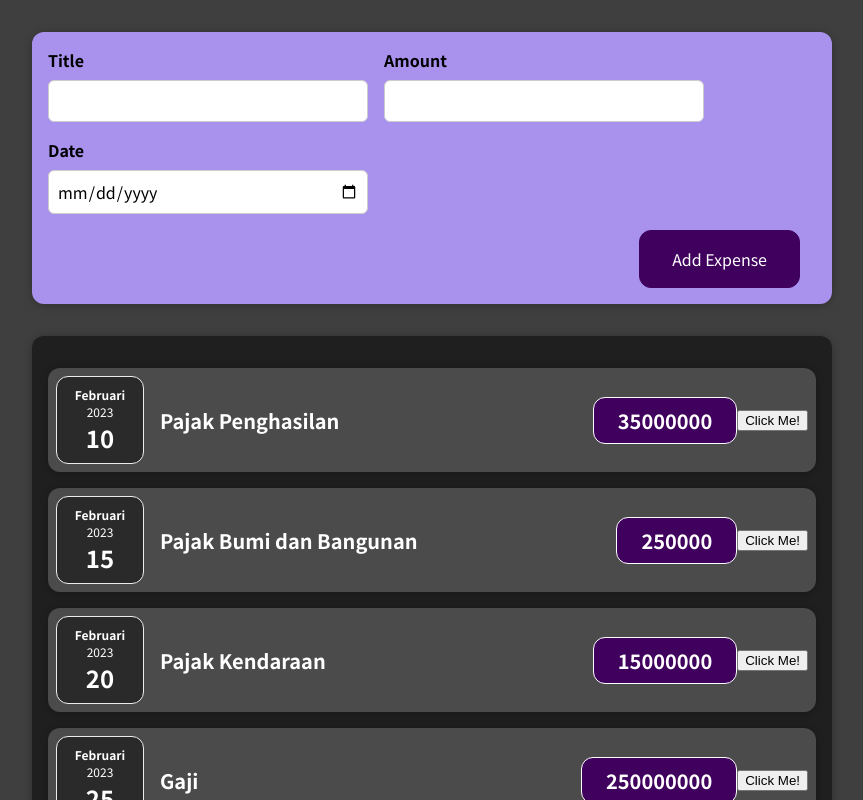
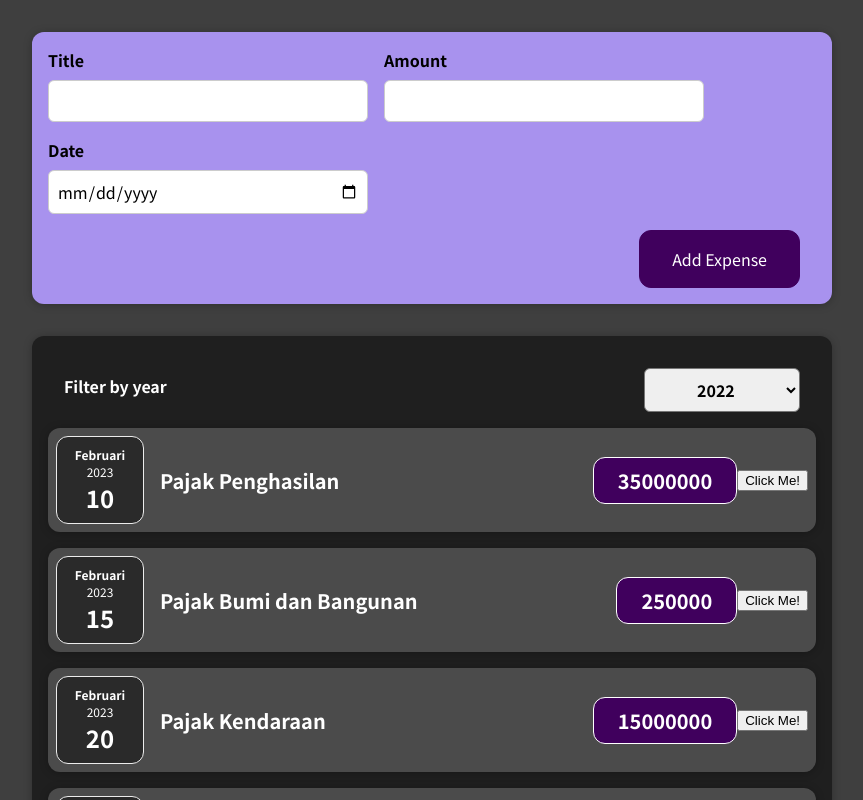
Before and after one commit to anandaadam/first-react, a React (Create React App) app: page / in a window 1280 px wide. Shown: the top 800 px of the page, without its empty margins (208-1071 px from the left). Built offline with nearby package versions, Linux system fonts and the light colour scheme.

Commit message:
add filter year expense component

```diff
--- a/src/App.js
+++ b/src/App.js
@@ -30,9 +30,13 @@
     },
   ];
 
+  const addExpenseHandler = (expense) => {
+    console.log(expense);
+  };
+
   return (
     <div>
-      <NewExpense />
+      <NewExpense onAddExpense={addExpenseHandler} />
       <Expenses items={expenses} />
     </div>
   );
--- a/src/components/Expenses/Expenses.js
+++ b/src/components/Expenses/Expenses.js
@@ -1,11 +1,22 @@
-import React from "react";
+import React, { useState } from "react";
 import ExpenseItem from "./ExpenseItem";
 import Card from "../UI/Card";
+import ExpensesFilter from "../ExpensesFilter/ExpensesFilter";
 import "./Expenses.css";
 
 const Expenses = (props) => {
+  const [filteredYear, setFilteredYear] = useState("2022");
+  const filterChangeHandler = (selectedYear) => {
+    setFilteredYear(selectedYear);
+  };
+
   return (
+    <div>
       <Card className="expenses">
+        <ExpensesFilter
+          selectedValue={filteredYear}
+          onChangeFilter={filterChangeHandler}
+        />
         <ExpenseItem
           title={props.items[0].title}
           amount={props.items[0].amount}
@@ -27,6 +38,7 @@
           date={props.items[3].date}
         />
       </Card>
+    </div>
   );
 };
 
--- /dev/null
+++ b/src/components/ExpensesFilter/ExpensesFilter.css
@@ -0,0 +1,24 @@
+.expenses-filter {
+  color: white;
+  padding: 0 1rem;
+}
+
+.expenses-filter__control {
+  display: flex;
+  width: 100%;
+  align-items: center;
+  justify-content: space-between;
+  margin: 1rem 0;
+}
+
+.expenses-filter label {
+  font-weight: bold;
+  margin-bottom: 0.5rem;
+}
+
+.expenses-filter select {
+  font: inherit;
+  padding: 0.5rem 3rem;
+  font-weight: bold;
+  border-radius: 6px;
+}
--- /dev/null
+++ b/src/components/ExpensesFilter/ExpensesFilter.js
@@ -0,0 +1,24 @@
+import React from "react";
+import "./ExpensesFilter.css";
+
+const ExpensesFilter = (props) => {
+  const selectOptionHandler = (event) => {
+    props.onChangeFilter(event.target.value);
+  };
+
+  return (
+    <div className="expenses-filter">
+      <div className="expenses-filter__control">
+        <label>Filter by year</label>
+        <select value={props.selectedValue} onChange={selectOptionHandler}>
+          <option value="2022">2022</option>
+          <option value="2021">2021</option>
+          <option value="2020">2020</option>
+          <option value="2019">2019</option>
+        </select>
+      </div>
+    </div>
+  );
+};
+
+export default ExpensesFilter;
--- a/src/components/NewExpense/ExpenseForm.js
+++ b/src/components/NewExpense/ExpenseForm.js
@@ -1,7 +1,7 @@
 import React, { useState } from "react";
 import "./ExpenseForm.css";
 
-const ExpenseForm = () => {
+const ExpenseForm = (props) => {
   const [enteredTitle, setEnteredTitle] = useState("");
   const [enteredAmount, setEnteredAmount] = useState("");
   const [enteredDate, setEnteredDate] = useState("");
@@ -19,7 +19,7 @@
       date: new Date(enteredDate),
     };
 
-    console.log(expenseData);
+    props.onSaveExpenseData(expenseData);
 
     setEnteredTitle("");
     setEnteredAmount("");
--- a/src/components/NewExpense/NewExpense.js
+++ b/src/components/NewExpense/NewExpense.js
@@ -2,10 +2,19 @@
 import ExpenseForm from "./ExpenseForm";
 import "./NewExpense.css";
 
-const NewExpense = () => {
+const NewExpense = (props) => {
+  const saveExpenseDataHandler = (enteredExpenseData) => {
+    const expenseData = {
+      ...enteredExpenseData,
+      id: Math.random().toString(),
+    };
+
+    props.onAddExpense(expenseData);
+  };
+
   return (
     <div className="new-expense">
-      <ExpenseForm />
+      <ExpenseForm onSaveExpenseData={saveExpenseDataHandler} />
     </div>
   );
 };
```
Lines whose indentation alone changed are shown as unchanged.
